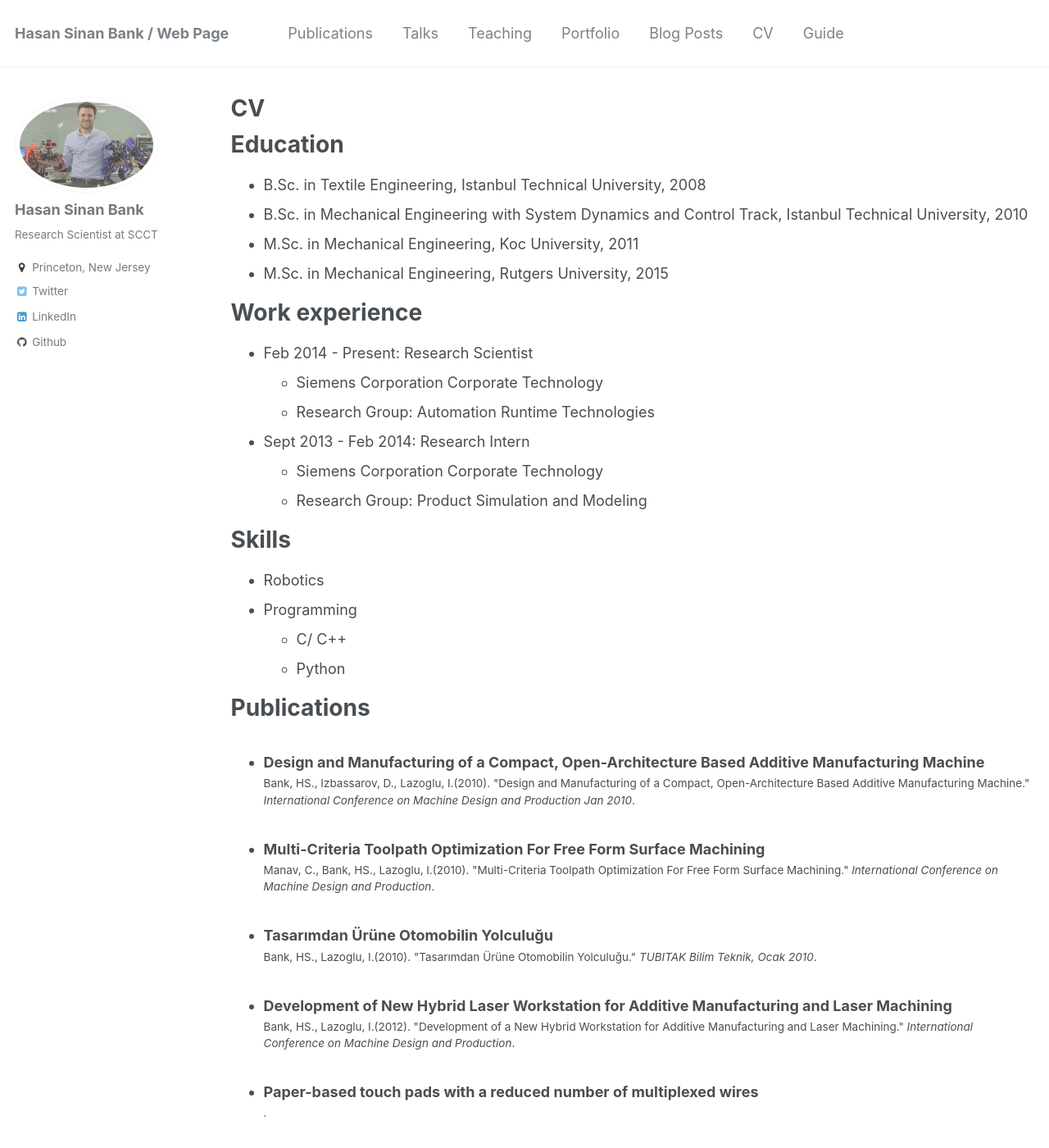
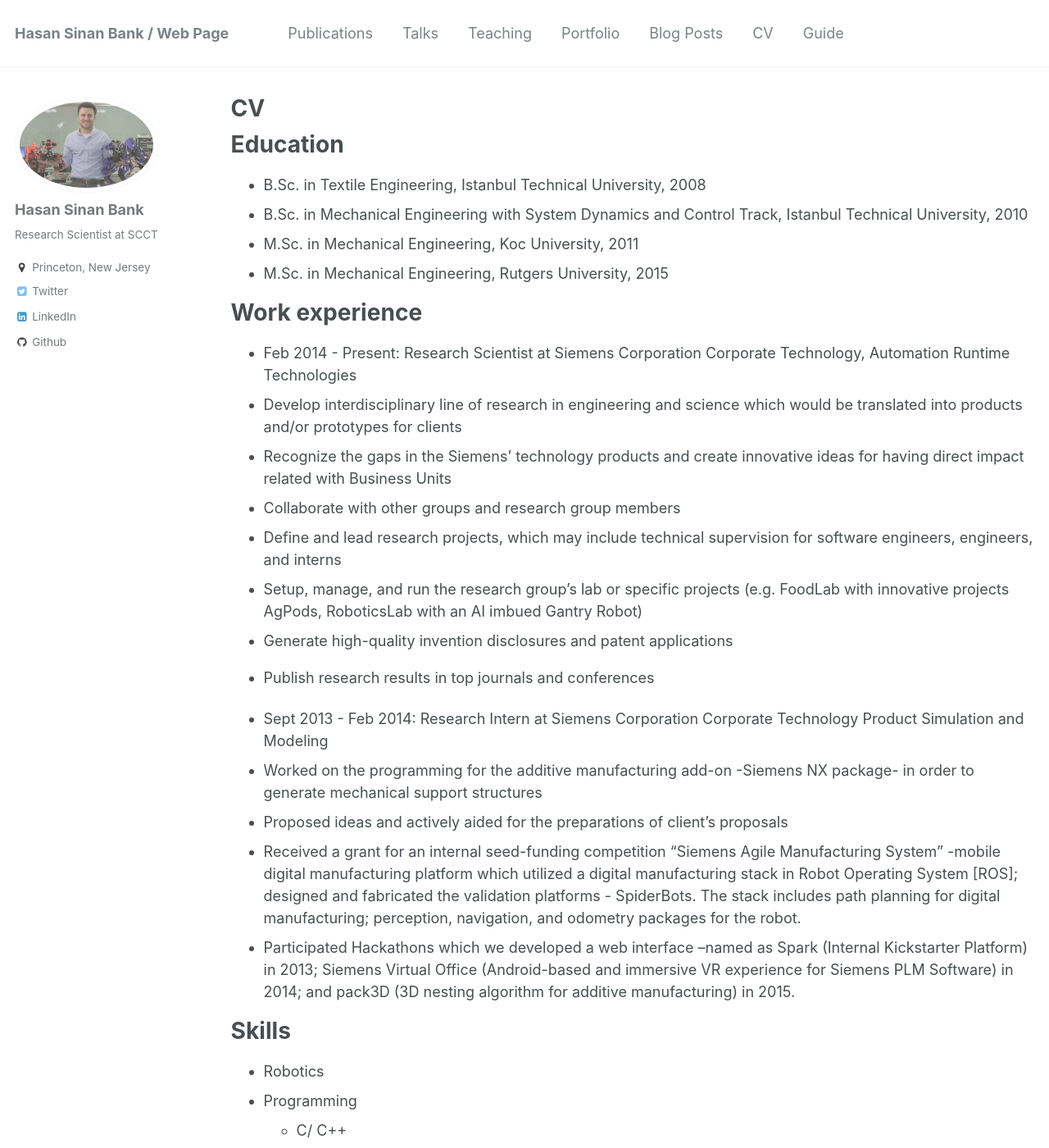
Before and after one commit to bankh/bankh.github.io, a Jekyll site: the page built from _pages/cv.md, in a window 1280 px wide and 1400 px high. Shown: the whole window at 82% size. Built offline with Jekyll 4.4.1, drawn with Linux system fonts in a browser that asks for light colours.

Commit message:
Started to update web

```diff
--- a/_pages/cv.md
+++ b/_pages/cv.md
@@ -16,13 +16,21 @@
 
 Work experience
 ======
-* Feb 2014 - Present: Research Scientist
-  * Siemens Corporation Corporate Technology
-  * Research Group: Automation Runtime Technologies
+* Feb 2014 - Present: Research Scientist at Siemens Corporation Corporate Technology, Automation Runtime Technologies
+* Develop interdisciplinary line of research in engineering and science which would be translated into products and/or prototypes for clients
+* Recognize the gaps in the Siemens' technology products and create innovative ideas for having direct impact related with Business Units
+* Collaborate with other groups and research group members
+* Define and lead research projects, which may include technical supervision for software engineers, engineers, and interns
+* Setup, manage, and run the research group’s lab or specific projects (e.g. FoodLab with innovative projects AgPods, RoboticsLab with an AI imbued Gantry Robot)
+* Generate high-quality invention disclosures and patent applications
+* Publish research results in top journals and conferences
 
-* Sept 2013 - Feb 2014: Research Intern
-  * Siemens Corporation Corporate Technology
-  * Research Group: Product Simulation and Modeling
+* Sept 2013 - Feb 2014: Research Intern at Siemens Corporation Corporate Technology Product Simulation and Modeling
+* Worked on the programming for the additive manufacturing add-on -Siemens NX package- in order to generate mechanical support structures
+* Proposed ideas and actively aided for the preparations of client’s proposals
+* Received a grant for an internal seed-funding competition “Siemens Agile Manufacturing System” -mobile digital manufacturing platform which utilized a digital manufacturing stack in Robot Operating System [ROS]; designed and fabricated the validation platforms - SpiderBots. The stack includes path planning for digital manufacturing; perception, navigation, and odometry packages for the robot.
+* Participated Hackathons which we developed a web interface –named as Spark (Internal Kickstarter Platform) in 2013; Siemens Virtual Office (Android-based and
+immersive VR experience for Siemens PLM Software) in 2014; and pack3D (3D nesting algorithm for additive manufacturing) in 2015.
 
 Skills
 ======
```
